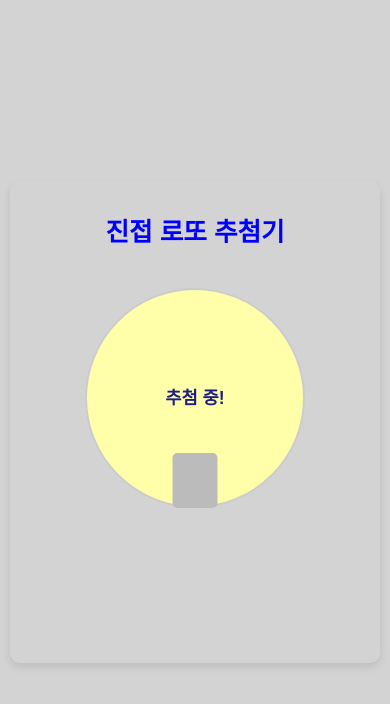
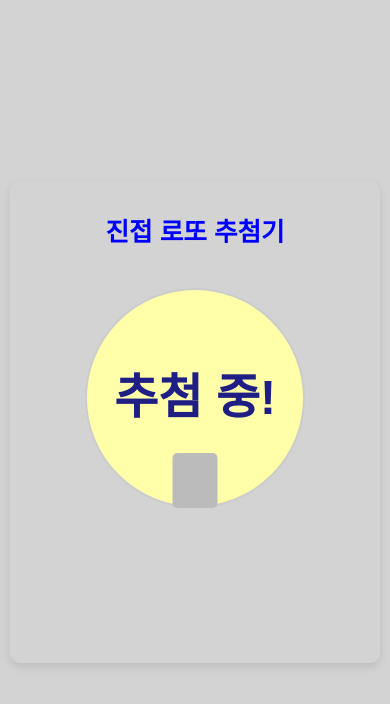
Before and after one commit to onam73517/fhEh, a plain HTML site: page index.html in a window 390 px wide. Both pictures are taken after a click on the button "추첨하기". Drawn offline with Linux system fonts and the light colour scheme.

Commit message:
원통 중엥에 나타나는 숫자 크게

```diff
--- a/style.css
+++ b/style.css
@@ -132,10 +132,10 @@ h1 {
     top: 50%; /* 원통 중앙에 위치하도록 */
     left: 50%;
     transform: translate(-50%, -50%);
-    font-size: 1.25em;
+    font-size: 3.75em; /* 1.25em * 3 = 3.75em 으로 변경 */
     font-weight: bold;
     color: navy;
-    opacity: 1;
+    /* opacity는 JS에서 제어 */
     white-space: pre-wrap; /* 줄바꿈 적용 */
     text-align: center;
 
@@ -143,6 +143,7 @@ h1 {
     box-sizing: border-box;
 
     line-height: 1.3;
+    transition: opacity 0.2s ease-out; /* 부드러운 전환 효과 추가 */
 }
 
 .button-group {
@@ -255,7 +256,7 @@ button:hover {
     }
 
     .message-area {
-        font-size: 1.1em;
+        font-size: 3em; /* 모바일에서도 3배 커지도록 조정. (1.1em * 3 = 3.3em 이지만 여유롭게 3em) */
     }
 
     button {
```
